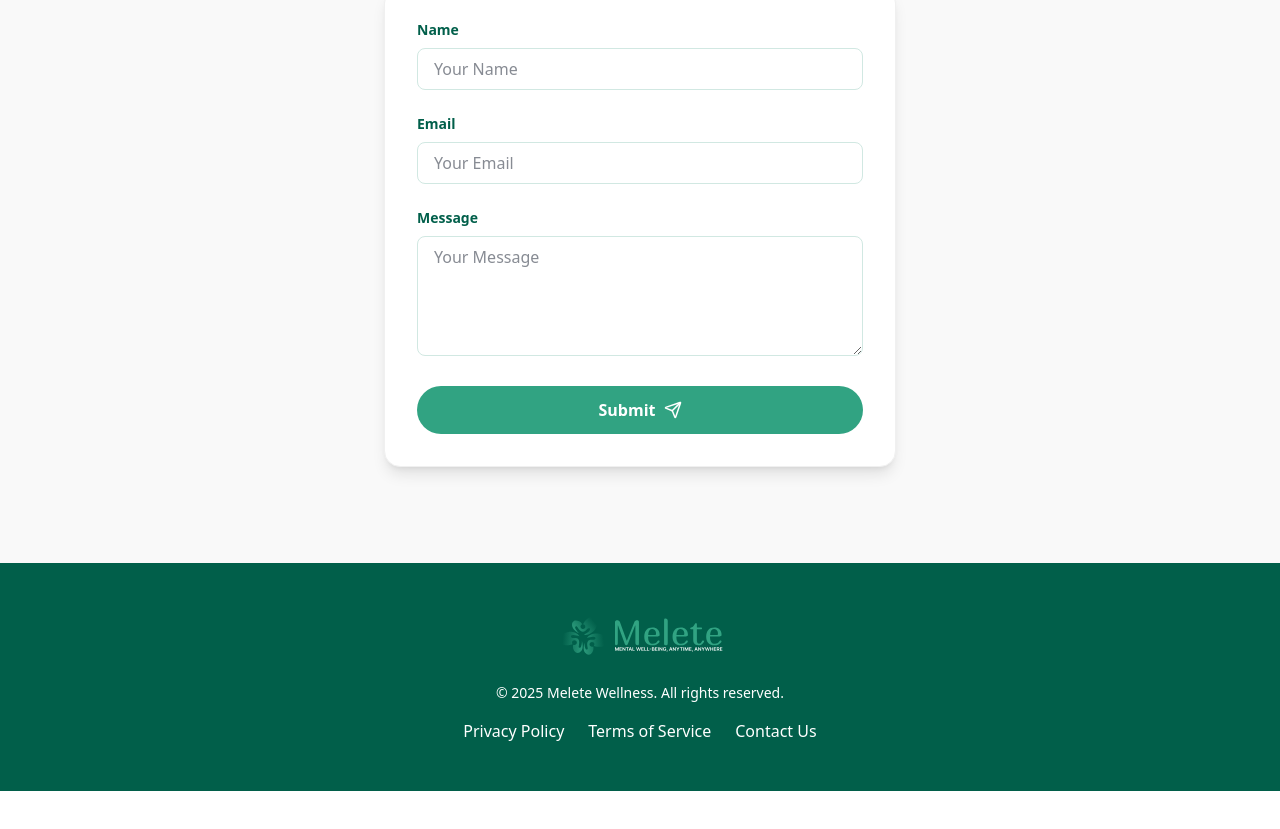
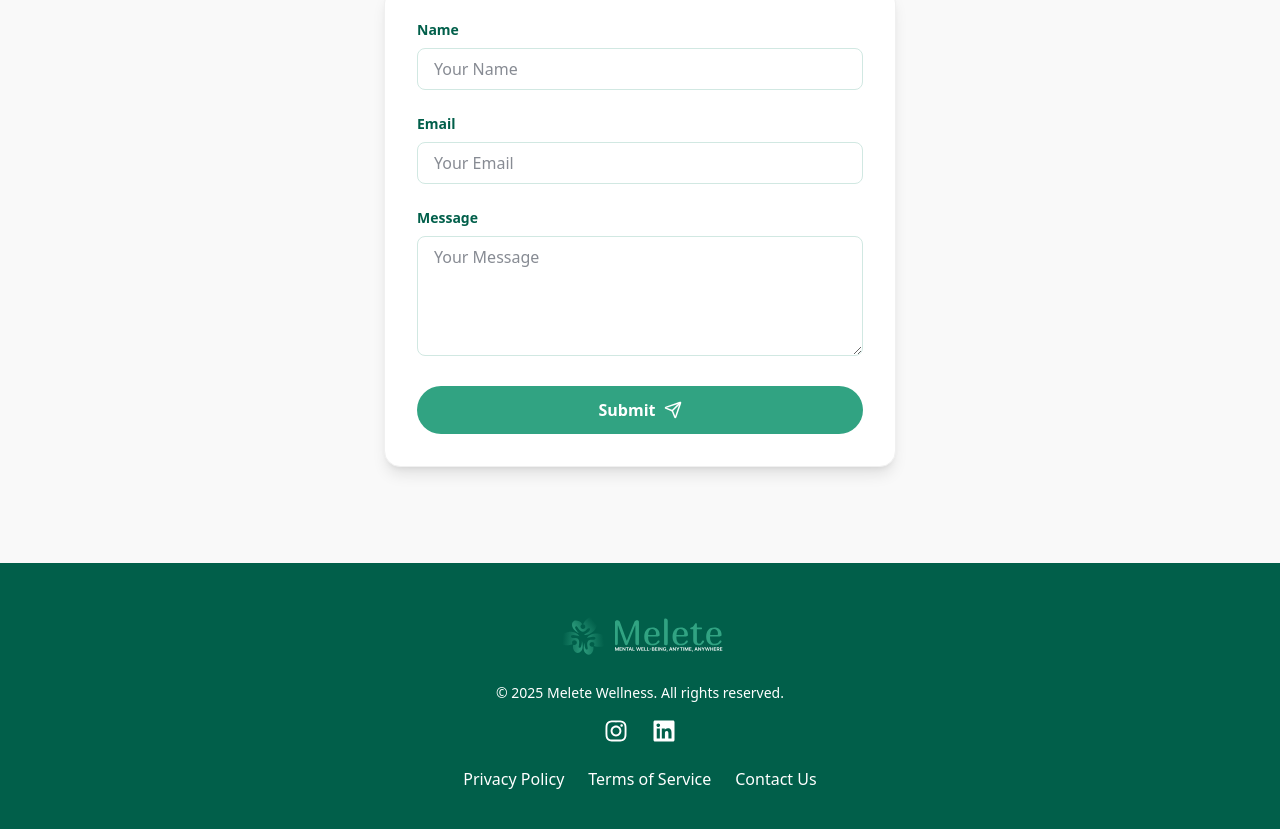
Before and after one commit to akshayvp1/melete, a React (Vite) app in the folder client/: page / in a window 1280 px wide. Shown: the part 4874-5703 px from the top of the page. Before the commit the page ends 5665 px from the top, so only its background shows below. Built offline with nearby package versions, Linux system fonts and the light colour scheme.

Commit message:
add-Icons

```diff
--- a/client/package.json
+++ b/client/package.json
@@ -13,6 +13,7 @@
     "@radix-ui/react-dropdown-menu": "^2.1.7",
     "@radix-ui/react-slot": "^1.2.0",
     "@tailwindcss/vite": "^4.1.3",
+    "axios": "^1.8.4",
     "class-variance-authority": "^0.7.1",
     "clsx": "^2.1.1",
     "framer-motion": "^12.7.4",
--- a/client/src/components/Footer.tsx
+++ b/client/src/components/Footer.tsx
@@ -1,5 +1,65 @@
+// import React from 'react';
+// import { motion } from 'framer-motion';
+// import MeleteLogo from '../assets/Melete-logo.svg';
+// import MeleteLogo1 from '../assets/Melete-logo-2.svg';
+
+// const footerVariants = {
+//   hidden: { opacity: 0, y: 50 },
+//   visible: { opacity: 1, y: 0, transition: { duration: 0.7, ease: 'easeOut' } },
+// };
+
+// const Footer: React.FC = () => {
+//   return (
+//     <motion.footer
+//       className="py-12 text-center"
+//       style={{ backgroundColor: '#015F4A', color: 'white' }}
+//       variants={footerVariants}
+//       initial="hidden"
+//       animate="visible"
+//       // Ensure footer is always in viewport
+//       viewport={{ once: true }}
+//     >
+//       <div className="container mx-auto px-4">
+//         <img
+//           src={MeleteLogo}
+//           alt="Melete Logo"
+//           className="h-12 w-auto mx-auto mb-6"
+//           onError={(e: React.SyntheticEvent<HTMLImageElement>) => {
+//             e.currentTarget.src = MeleteLogo1;
+//           }}
+//         />
+//         <p className="text-sm mb-4">
+//           &copy; {new Date().getFullYear()} Melete Wellness. All rights reserved.
+//         </p>
+//         <div className="flex justify-center space-x-6">
+//           <a
+//             href="#privacy"
+//             className="hover:text-[#66BFA1] transition-colors duration-300"
+//           >
+//             Privacy Policy
+//           </a>
+//           <a
+//             href="#terms"
+//             className="hover:text-[#66BFA1] transition-colors duration-300"
+//           >
+//             Terms of Service
+//           </a>
+//           <a
+//             href="/contact"
+//             className="hover:text-[#66BFA1] transition-colors duration-300"
+//           >
+//             Contact Us
+//           </a>
+//         </div>
+//       </div>
+//     </motion.footer>
+//   );
+// };
+
+// export default Footer;
 import React from 'react';
 import { motion } from 'framer-motion';
+import { FaInstagram, FaLinkedin } from 'react-icons/fa';
 import MeleteLogo from '../assets/Melete-logo.svg';
 import MeleteLogo1 from '../assets/Melete-logo-2.svg';
 
@@ -16,7 +76,6 @@ const Footer: React.FC = () => {
       variants={footerVariants}
       initial="hidden"
       animate="visible"
-      // Ensure footer is always in viewport
       viewport={{ once: true }}
     >
       <div className="container mx-auto px-4">
@@ -29,8 +88,28 @@ const Footer: React.FC = () => {
           }}
         />
         <p className="text-sm mb-4">
-          &copy; {new Date().getFullYear()} Melete Wellness. All rights reserved.
+          © {new Date().getFullYear()} Melete Wellness. All rights reserved.
         </p>
+        <div className="flex justify-center space-x-6 mb-6">
+          <a
+            href="https://www.instagram.com/meletewellness"
+            target="_blank"
+            rel="noopener noreferrer"
+            className="hover:text-[#66BFA1] transition-colors duration-300"
+            aria-label="Instagram"
+          >
+            <FaInstagram size={24} />
+          </a>
+          <a
+            href="https://www.linkedin.com/company/meleteapp"
+            target="_blank"
+            rel="noopener noreferrer"
+            className="hover:text-[#66BFA1] transition-colors duration-300"
+            aria-label="LinkedIn"
+          >
+            <FaLinkedin size={24} />
+          </a>
+        </div>
         <div className="flex justify-center space-x-6">
           <a
             href="#privacy"
```
Also changed, not shown: client/src/components/WhatsAppButton.tsx (added, +67 -0 lines), client/src/env.d.ts (added, +11 -0 lines), client/src/utils/whatsappService.ts (added, +85 -0 lines), 2 other files (tests, documents, lock files or other folders).
